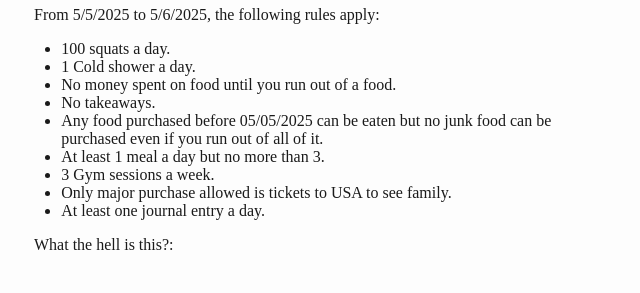
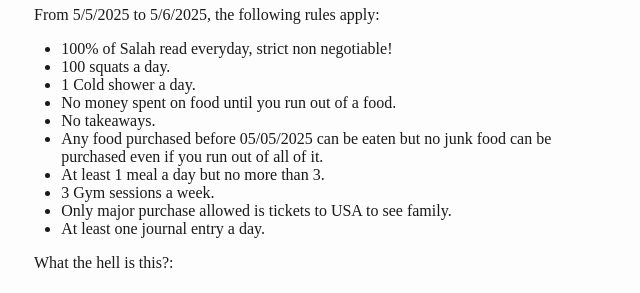
Before and after one commit to baigel2/evergreen, a plain HTML site: page index.html in a window 1280 px wide. Shown: the part 147-440 px from the top of the page, without its empty margins (318-958 px from the left). Drawn offline with Linux system fonts and the light colour scheme.

Commit message:
added 100% salah to nn's

```diff
--- a/index.html
+++ b/index.html
@@ -172,6 +172,7 @@
 <h1 id="month-1-rules">Month 1 rules:</h1>
 <p>From 5/5/2025 to 5/6/2025, the following rules apply:</p>
 <ul>
+<li>100% of Salah read everyday, strict non negotiable!</li>
 <li>100 squats a day.</li>
 <li>1 Cold shower a day.</li>
 <li>No money spent on food until you run out of a food.</li>
```
Also changed, not shown: 1 other file.
